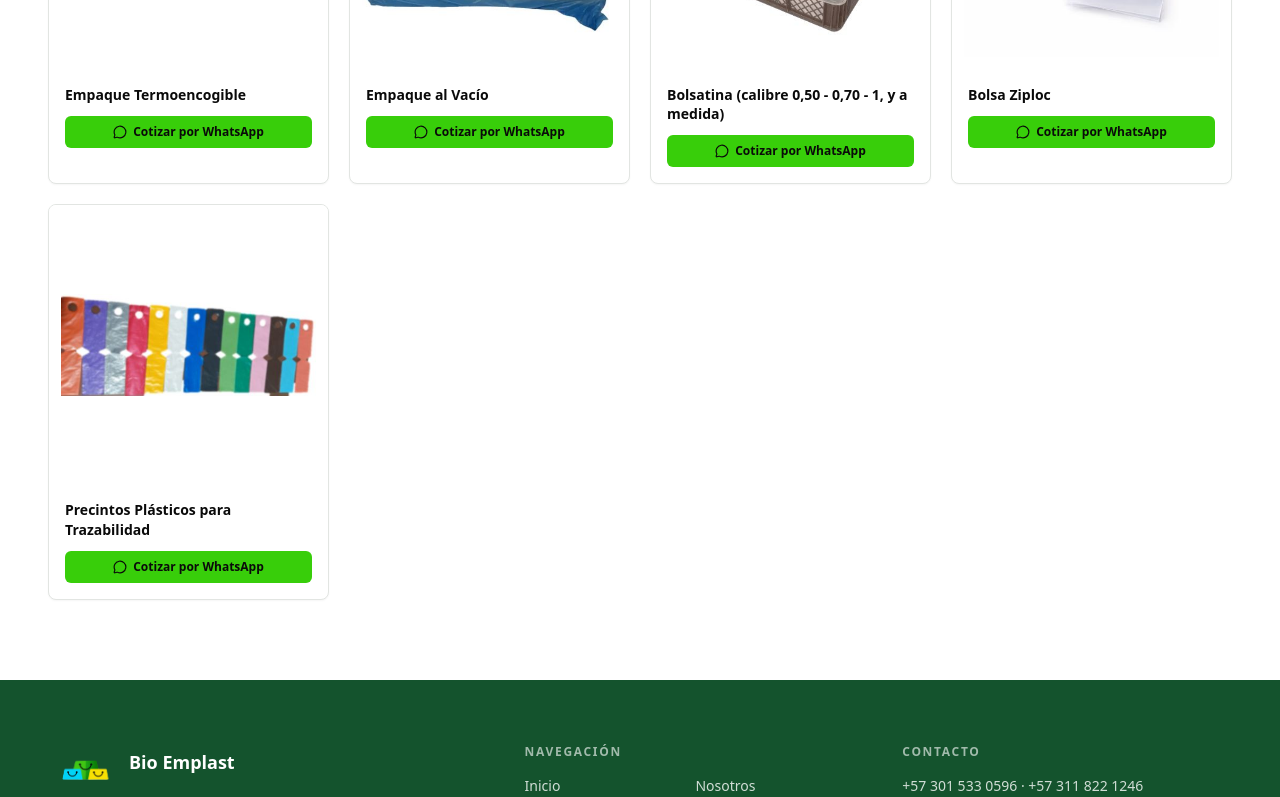
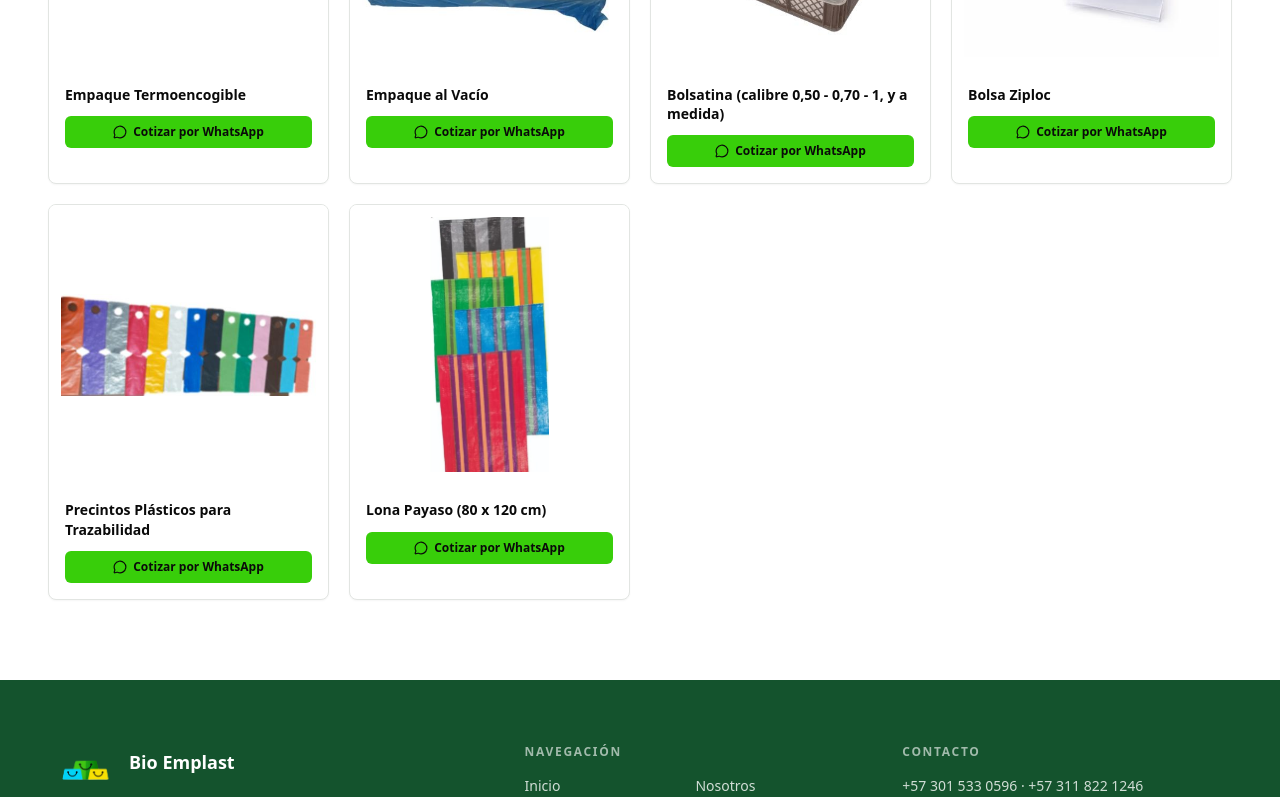
Before and after one commit to nicolas895577-eng/BioEmplast, a React (Vite) app: page /productos in a window 1280 px wide. Shown: the part 1714-2511 px from the top of the page. Built offline with nearby package versions, Linux system fonts and the light colour scheme.

Commit message:
Agregar producto Lona Payaso a la categoria de Empaques Basicos

```diff
--- a/src/data/catalogo.js
+++ b/src/data/catalogo.js
@@ -13,6 +13,7 @@ export const catalogo = [
       { nombre: "Bolsatina (calibre 0,50 - 0,70 - 1, y a medida)", imagen: "/productos/bolsatina-en-calibre-0-50-0-70-1-y-en-cu-3.jpg" },
       { nombre: "Bolsa Ziploc", imagen: "/productos/bolsa-ziploc-4.jpg" },
       { nombre: "Precintos Plásticos para Trazabilidad", imagen: "/productos/precintos-plasticos-para-trazabilidad-5.jpg", destacado: true },
+      { nombre: "Lona Payaso (80 x 120 cm)", imagen: "/productos/lona-payaso-64.jpg" },
     ],
   },
   {
```
Also changed, not shown: public/productos/lona-payaso-64.jpg (added).
